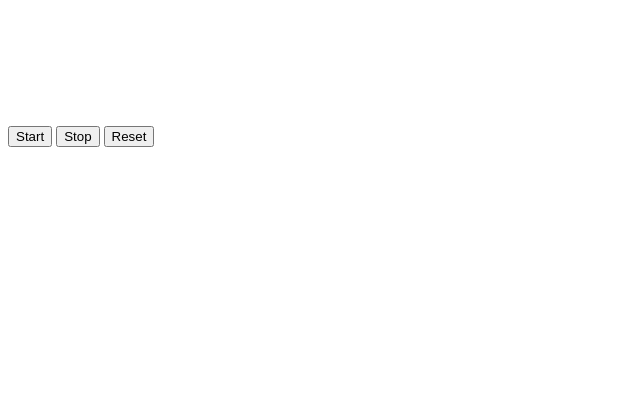
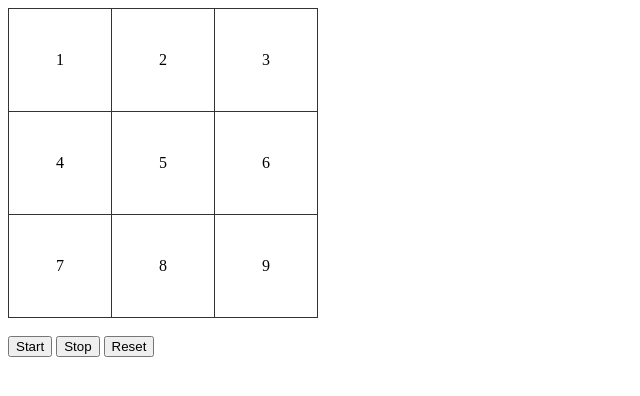
Before and after one commit to hachi7beg/3weekProject, a plain HTML site: page index.html in a window 1280 px wide. Shown: the whole page, without its empty margins (0-640 px from the left). Drawn offline with Linux system fonts and the light colour scheme.

Commit message:
Base Requirement

```diff
--- a/index.html
+++ b/index.html
@@ -12,8 +12,8 @@
         text-align: center;
       }
     </style>
-    <!-- <script src="index.js"></script> -->
-    <script src="solution.js"></script>
+    <script src="index.js"></script>
+    <!-- <script src="solution.js"></script> -->
   </head>
   <body>
     <table id="table"></table>
--- a/index.js
+++ b/index.js
@@ -14,9 +14,24 @@ class Square {
     ];
     this.timer = new Timer();
   }
+  getValues(){
+    return this.values
+  }
 }
 
 window.onload = () => {
   const table = document.getElementById("table");
   console.log(table); // ??
+  const getValue = new Square().getValues()
+  console.log(getValue)
+  for (value of getValue){
+    const tr = document.createElement("tr")
+    for (num of value){
+        const td = document.createElement("td")
+        td.innerText = num
+        td.id = "cell-" + String(num-1)
+        tr.append(td)
+    }
+    table.append(tr)
+  }
 };
```
